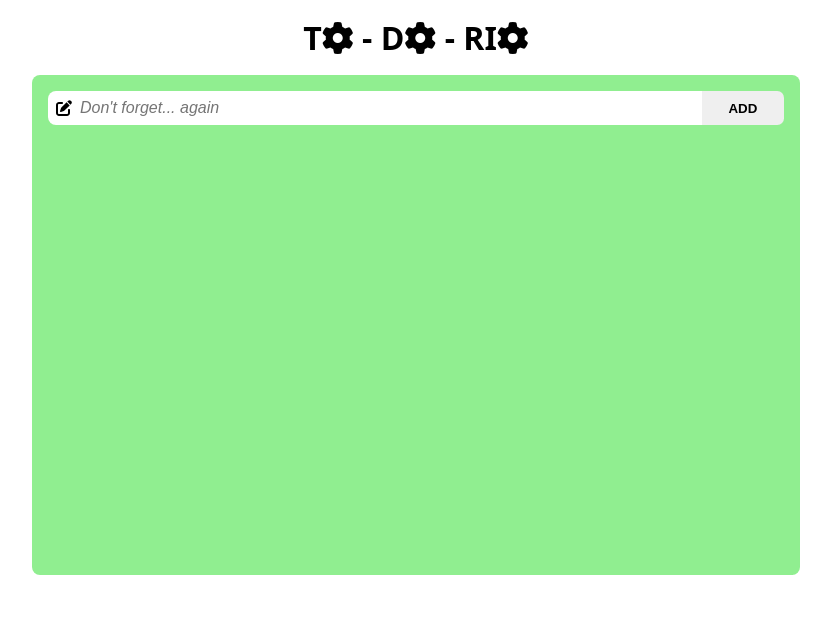
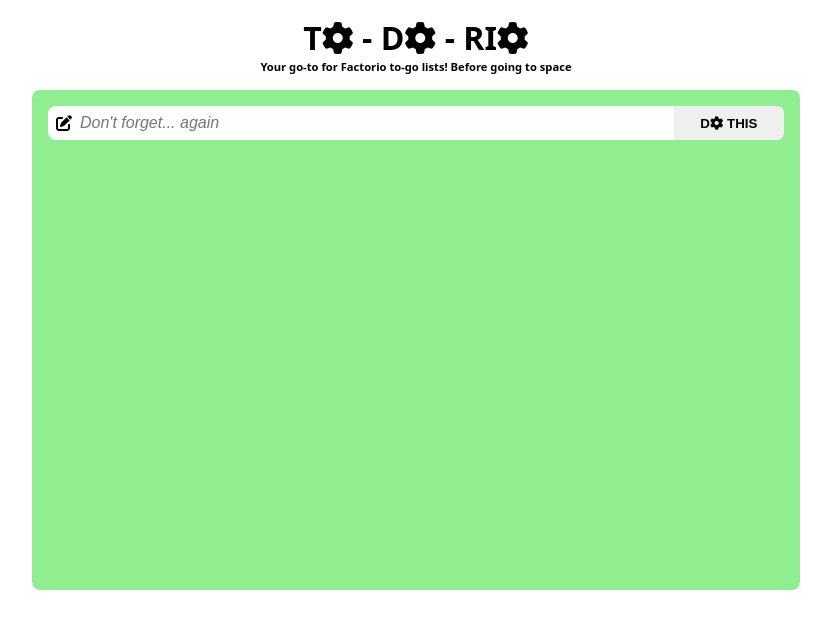
Before and after one commit to johanssonmorgan/to-do-rio, a plain HTML site: page index.html in a window 1280 px wide. Shown: the whole page, without its empty margins (224-1055 px from the left). Drawn offline with Linux system fonts and the light colour scheme.

Commit message:
minor design changes

```diff
--- a/index.html
+++ b/index.html
@@ -3,7 +3,7 @@
 <head>
     <meta charset="UTF-8">
     <meta name="viewport" content="width=device-width, initial-scale=1.0">
-    <title>To-do-rio: Your go-to for to-go lists!</title>
+    <title>To-do-rio: Your go-to for Factorio to-go lists! | Before going to space</title>
     <link rel="stylesheet" href="styles.css">
     <link rel="stylesheet" href="https://cdnjs.cloudflare.com/ajax/libs/font-awesome/6.6.0/css/all.min.css" integrity="sha512-Kc323vGBEqzTmouAECnVceyQqyqdsSiqLQISBL29aUW4U/M7pSPA/gEUZQqv1cwx4OnYxTxve5UMg5GT6L4JJg==" crossorigin="anonymous" referrerpolicy="no-referrer" />
     <script src="script.js" defer></script>
@@ -12,12 +12,13 @@
     <div class="container">
         <div class="header">
             <h1>T<i class="fa-solid fa-gear"></i> - D<i class="fa-solid fa-gear"></i> - RI<i class="fa-solid fa-gear"></i></h1>
+            <p>Your go-to for Factorio to-go lists! Before going to space</p>
         </div>
         <div class="todo-list">
             <form id="todo-form" class="todo-form">
                 <img class="form-icon" src="input-icon.svg" alt="">
                 <input id="todo-input" class="todo-input" type="text" maxlength="97" placeholder="Don't forget... again">
-                <button id="todo-btn" class="todo-btn">ADD</button>
+                <button id="todo-btn" class="todo-btn">D<i class="fa-solid fa-gear"></i> THIS</button>
             </form>
             <div class="saved-tasks">
                 <ul id="tasks" class="tasks"></li>
--- a/styles.css
+++ b/styles.css
@@ -10,6 +10,10 @@ body {
 
 li, ul {
     list-style: none;
+}
+
+a, button {
+    text-decoration: none;
 }
 
 .container {
@@ -25,6 +29,11 @@ li, ul {
     h1 {
         font-weight: 900;
     }
+
+    p {
+        font-weight: 600;
+        font-size: .7rem;
+    }
 }
 
 .todo-list {
@@ -37,7 +46,7 @@ li, ul {
 
 .todo-form {
     display: flex;
-    position: sticky;
+    position: relative;
     margin-bottom: 1rem;
 
     .todo-input {
@@ -57,7 +66,7 @@ li, ul {
             outline: none;
         }
 
-        &:active, &:focus-visible ~ .todo-btn{
+        &:hover, &:active, &:focus-visible ~ .todo-btn{
             box-shadow: 0 0 10px #00000033;
             outline: none;
         }
```
